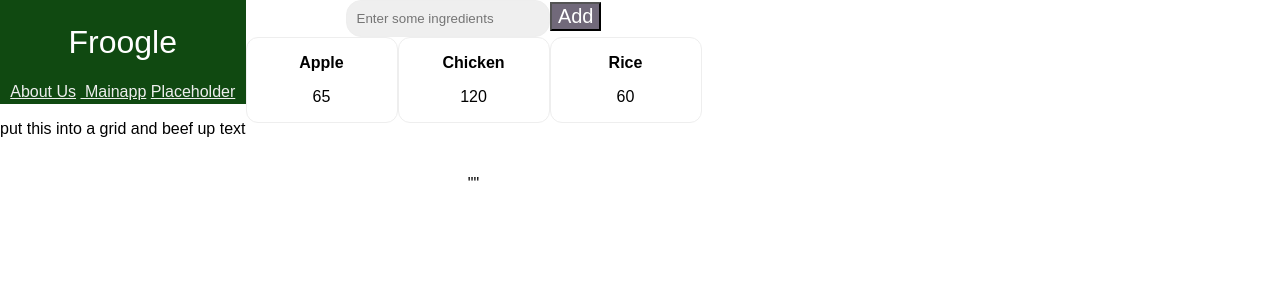
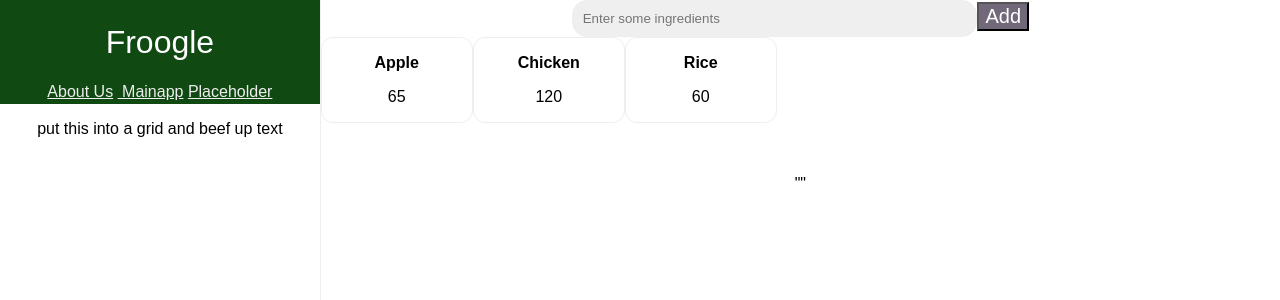
Before and after one commit to mhmh4/froogle, a React (Create React App) app in the folder public/frontend/hawkhack-app/: page / in a window 1280 px wide. Shown: the top 300 px of the page. Built offline with nearby package versions, Linux system fonts and the light colour scheme.

Commit message:
Update App.css

```diff
--- a/public/frontend/hawkhack-app/src/App.css
+++ b/public/frontend/hawkhack-app/src/App.css
@@ -3,7 +3,7 @@
 
 * {
   /* background-color: #D0E1D4; */
-  font-family: Poppins;
+  /* font-family: Poppins; */
   font-family: sans-serif;
   /* color: #71697A; */
 
@@ -32,7 +32,7 @@
   background-color: #282c34;
   min-height: 100vh;
   display: flex;
-  flex-direction: column;
+  /* flex-direction: column; */
   align-items: center;
   justify-content: center;
   font-size: calc(10px + 2vmin);
@@ -66,3 +66,15 @@ color:blue;
 .Nav-links a {
   padding: 0 10px;
 }
+
+
+.left {
+  height: 100vh;
+  width: 25%;
+  border-right: 1px solid #eee;
+}
+
+.right {
+  width: 75%;
+  /* background-color: green; */
+}
```
